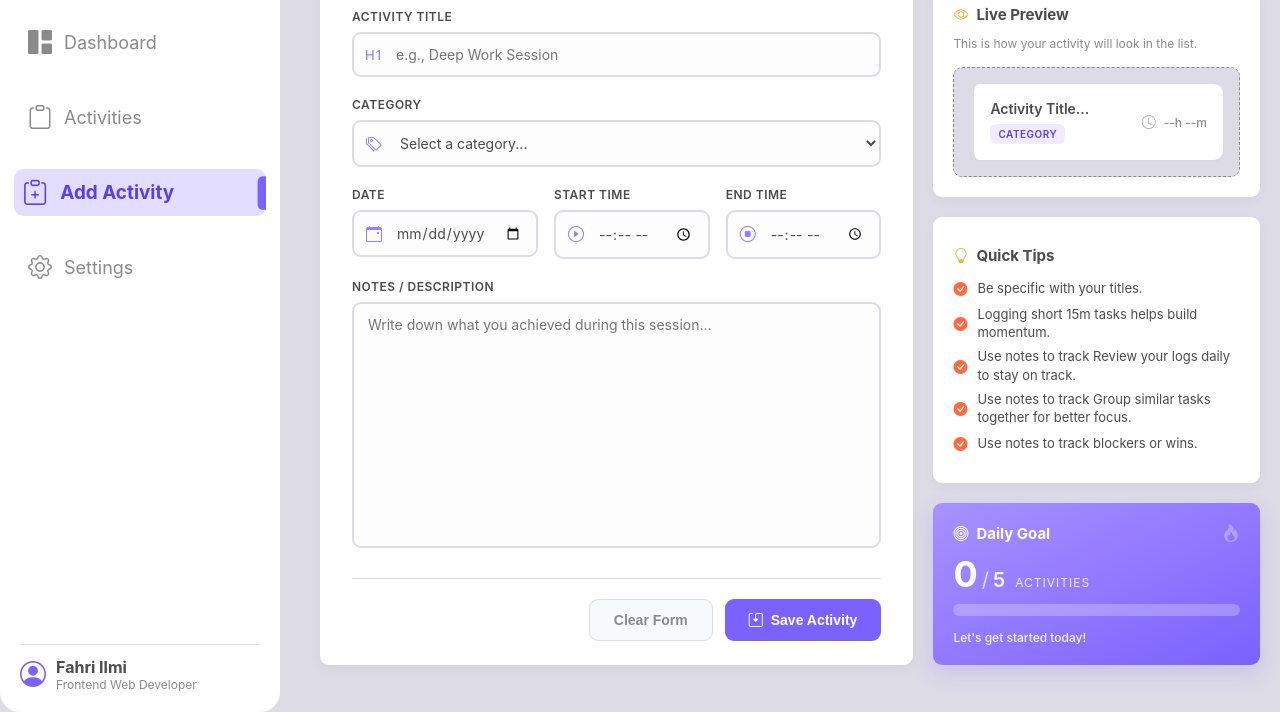
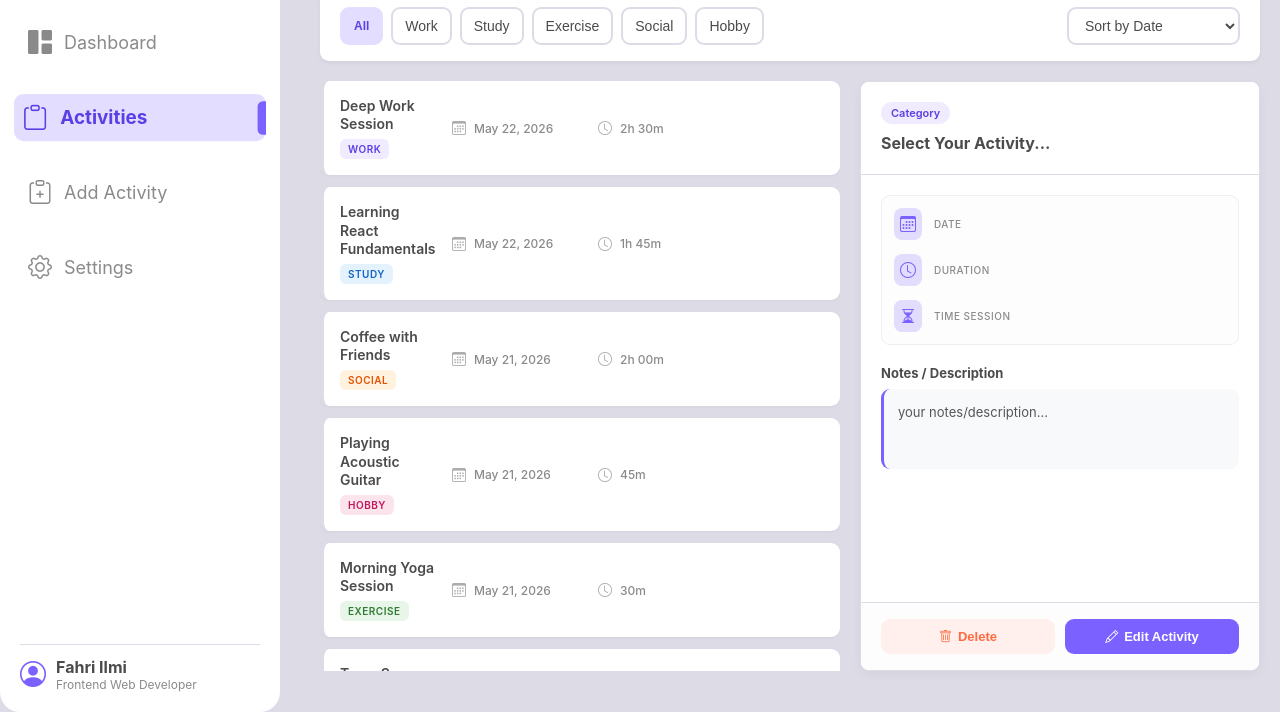
Before and after one commit to fahri238/Lifelog, a website built with Vite: page index.html in a window 1280 px wide. Shown: the part 88-800 px from the top of the page. Built offline with nearby package versions, Linux system fonts and the light colour scheme.

Commit message:
Feat: implement detail Activity panel

```diff
--- a/index.html
+++ b/index.html
@@ -36,14 +36,14 @@
           >
         </li>
         <li>
-          <a href="#activities" class="menu">
+          <a href="#activities" class="menu menu__focus">
             <i class="bi bi-clipboard menu__icon"></i>
             <!-- <i class="bi bi-clipboard-fill menu__icon"></i> -->
             Activities</a
           >
         </li>
         <li>
-          <a href="#add-activity" class="menu menu__focus">
+          <a href="#add-activity" class="menu">
             <i class="bi bi-clipboard-plus menu__icon"></i>
             <!-- <i class="bi bi-clipboard-plus-fill menu__icon"></i> -->
             Add Activity</a
@@ -234,10 +234,7 @@
       </div>
     </section>
 
-    <section
-      id="activities"
-      class="section-activities section-container hidden"
-    >
+    <section id="activities" class="section-activities section-container">
       <div class="section__header">
         <h2 class="title">Inputed Activities</h2>
 
@@ -280,7 +277,7 @@
           <li class="list-row">
             <div class="row-info">
               <h4>Deep Work Session</h4>
-              <span class="label label--work">Work</span>
+              <span class="label badge--work">Work</span>
             </div>
             <div class="row-date">
               <i class="bi bi-calendar3"></i>
@@ -303,7 +300,7 @@
           <li class="list-row">
             <div class="row-info">
               <h4>Learning React Fundamentals</h4>
-              <span class="label label--study">Study</span>
+              <span class="label badge--study">Study</span>
             </div>
             <div class="row-date">
               <i class="bi bi-calendar3"></i>
@@ -326,7 +323,7 @@
           <li class="list-row">
             <div class="row-info">
               <h4>Coffee with Friends</h4>
-              <span class="label label--social">Social</span>
+              <span class="label badge--social">Social</span>
             </div>
             <div class="row-date">
               <i class="bi bi-calendar3"></i>
@@ -349,7 +346,7 @@
           <li class="list-row">
             <div class="row-info">
               <h4>Playing Acoustic Guitar</h4>
-              <span class="label label--hobby">Hobby</span>
+              <span class="label badge--hobby">Hobby</span>
             </div>
             <div class="row-date">
               <i class="bi bi-calendar3"></i>
@@ -372,7 +369,7 @@
           <li class="list-row">
             <div class="row-info">
               <h4>Morning Yoga Session</h4>
-              <span class="label label--exercise">Exercise</span>
+              <span class="label badge--exercise">Exercise</span>
             </div>
             <div class="row-date">
               <i class="bi bi-calendar3"></i>
@@ -395,7 +392,7 @@
           <li class="list-row">
             <div class="row-info">
               <h4>Team Sync Meeting</h4>
-              <span class="label label--work">Work</span>
+              <span class="label badge--work">Work</span>
             </div>
             <div class="row-date">
               <i class="bi bi-calendar3"></i>
@@ -418,7 +415,7 @@
           <li class="list-row">
             <div class="row-info">
               <h4>Reading Clean Code Book</h4>
-              <span class="label label--study">Study</span>
+              <span class="label badge--study">Study</span>
             </div>
             <div class="row-date">
               <i class="bi bi-calendar3"></i>
@@ -441,7 +438,7 @@
           <li class="list-row">
             <div class="row-info">
               <h4>Gym Workout (Upper Body)</h4>
-              <span class="label label--exercise">Exercise</span>
+              <span class="label badge--exercise">Exercise</span>
             </div>
             <div class="row-date">
               <i class="bi bi-calendar3"></i>
@@ -464,7 +461,7 @@
           <li class="list-row">
             <div class="row-info">
               <h4>Family Dinner</h4>
-              <span class="label label--social">Social</span>
+              <span class="label badge--social">Social</span>
             </div>
             <div class="row-date">
               <i class="bi bi-calendar3"></i>
@@ -487,7 +484,7 @@
           <li class="list-row">
             <div class="row-info">
               <h4>Gaming Session (Valorant)</h4>
-              <span class="label label--hobby">Hobby</span>
+              <span class="label badge--hobby">Hobby</span>
             </div>
             <div class="row-date">
               <i class="bi bi-calendar3"></i>
@@ -512,11 +509,11 @@
           <div class="detail-panel__box">
             <div class="detail-panel__header">
               <div class="detail-panel__title-group">
-                <span class="badge-category badge--study" id="detail-category"
-                  >Study</span
+                <span class="badge-category badge--work" id="detail-category"
+                  >Category</span
                 >
                 <h2 class="detail-panel__title" id="detail-title">
-                  Learning React Fundamentals
+                  Select Your Activity...
                 </h2>
               </div>
             </div>
@@ -527,7 +524,7 @@
                   <i class="bi bi-calendar3 meta-item__icon"></i>
                   <div class="meta-item__text">
                     <span class="meta-item__label">Date</span>
-                    <p id="detail-date">May 20, 2026</p>
+                    <p id="detail-date"></p>
                   </div>
                 </div>
 
@@ -535,7 +532,7 @@
                   <i class="bi bi-clock meta-item__icon"></i>
                   <div class="meta-item__text">
                     <span class="meta-item__label">Duration</span>
-                    <p id="detail-duration">2h 00m</p>
+                    <p id="detail-duration"></p>
                   </div>
                 </div>
 
@@ -543,7 +540,7 @@
                   <i class="bi bi-hourglass-split meta-item__icon"></i>
                   <div class="meta-item__text">
                     <span class="meta-item__label">Time Session</span>
-                    <p id="detail-time-session">14:00 - 16:00</p>
+                    <p id="detail-time-session"></p>
                   </div>
                 </div>
               </div>
@@ -551,11 +548,7 @@
               <div class="detail-panel__notes-section">
                 <h3 class="detail-panel__notes-title">Notes / Description</h3>
                 <div class="detail-panel__notes-content" id="detail-notes">
-                  <p>
-                    Today, I learned about functional components, useState, and
-                    useEffect. Built a simple counter application but got stuck
-                    on the re-rendering part.
-                  </p>
+                  <p>your notes/description...</p>
                 </div>
               </div>
             </div>
@@ -576,7 +569,10 @@
       </div>
     </section>
 
-    <section id="add-activity" class="section-add-activity section-container">
+    <section
+      id="add-activity"
+      class="section-add-activity section-container hidden"
+    >
       <div class="section__header">
         <h2 class="title">Add Your New Activity</h2>
       </div>
@@ -584,100 +580,6 @@
       <div class="add-activity-container">
         <div class="form-panel">
           <form id="new-activity-form" class="activity-form">
-            <div class="form-group">
-              <label for="activity-title">Activity Title</label>
-              <div class="input-wrapper">
-                <i class="bi bi-type-h1 input-icon"></i>
-                <input
-                  type="text"
-                  id="activity-title"
-                  name="activity-title"
-                  placeholder="e.g., Deep Work Session"
-                  required
-                />
-              </div>
-            </div>
-
-            <div class="form-group">
-              <label for="activity-category">Category</label>
-              <div class="input-wrapper">
-                <i class="bi bi-tags input-icon"></i>
-                <select
-                  id="activity-category"
-                  name="activity-category"
-                  required
-                >
-                  <option value="" disabled selected>
-                    Select a category...
-                  </option>
-                  <option value="work">Work</option>
-                  <option value="study">Study</option>
-                  <option value="exercise">Exercise</option>
-                  <option value="social">Social</option>
-                  <option value="hobby">Hobby</option>
-                </select>
-              </div>
-            </div>
-
-            <div class="form-row-3">
-              <div class="form-group">
-                <label for="activity-date">Date</label>
-                <div class="input-wrapper">
-                  <i class="bi bi-calendar-event input-icon"></i>
-                  <input
-                    type="date"
-                    id="activity-date"
-                    name="activity-date"
-                    required
-                  />
-                </div>
-              </div>
-              <div class="form-group">
-                <label for="activity-start">Start Time</label>
-                <div class="input-wrapper">
-                  <i class="bi bi-play-circle input-icon"></i>
-                  <input
-                    type="time"
-                    id="activity-start"
-                    name="activity-start"
-                    required
-                  />
-                </div>
-              </div>
-              <div class="form-group">
-                <label for="activity-end">End Time</label>
-                <div class="input-wrapper">
-                  <i class="bi bi-stop-circle input-icon"></i>
-                  <input
-                    type="time"
-                    id="activity-end"
-                    name="activity-end"
-                    required
-                  />
-                </div>
-              </div>
-            </div>
-
-            <div class="form-group form-group--grow">
-              <label for="activity-notes">Notes / Description</label>
-              <textarea
-                id="activity-notes"
-                name="activity-notes"
-                placeholder="Write down what you achieved during this session..."
-              ></textarea>
-            </div>
-
-            <div class="form-actions">
-              <button type="reset" class="btn-form btn-form--clear">
-                Clear Form
-              </button>
-              <button type="submit" class="btn-form btn-form--submit">
-                <i class="bi bi-save2"></i> Save Activity
-              </button>
-            </div>
-          </form>
-
-          <!-- <form id="new-activity-form" class="activity-form">
             <div class="form-group">
               <label for="activity-title">Activity Title</label>
               <div class="input-wrapper">
@@ -702,8 +604,11 @@
                   name="activity-category"
                   required
                 >
-                  <option value="" disabled>Select a category...</option>
-                  <option value="work" selected>Work</option>
+                  <option value="" disabled>
+                    <!-- <option value="" disabled selected>  -->
+                    Select a category...
+                  </option>
+                  <option value="work">Work</option>
                   <option value="study">Study</option>
                   <option value="exercise">Exercise</option>
                   <option value="social">Social</option>
@@ -721,7 +626,7 @@
                     type="date"
                     id="activity-date"
                     name="activity-date"
-                    value="2026-05-23"
+                    value="2026-05-28"
                     required
                   />
                 </div>
@@ -734,7 +639,7 @@
                     type="time"
                     id="activity-start"
                     name="activity-start"
-                    value="09:00"
+                    value="19:00"
                     required
                   />
                 </div>
@@ -747,7 +652,7 @@
                     type="time"
                     id="activity-end"
                     name="activity-end"
-                    value="11:00"
+                    value="21:00"
                     required
                   />
                 </div>
@@ -761,7 +666,7 @@
                 name="activity-notes"
                 placeholder="Write down what you achieved during this session..."
               >
-Menyelesaikan fitur form dan layout grid.</textarea
+Learn JavaScript programming material with MVC architecture.</textarea
               >
             </div>
 
@@ -773,7 +678,7 @@ Menyelesaikan fitur form dan layout grid.</textarea
                 <i class="bi bi-save2"></i> Save Activity
               </button>
             </div>
-          </form> -->
+          </form>
         </div>
 
         <div class="side-info-panel">
@@ -789,7 +694,7 @@ Menyelesaikan fitur form dan layout grid.</textarea
               <li class="list-row preview-list-row">
                 <div class="row-info">
                   <h4 id="preview-title">Activity Title...</h4>
-                  <span class="label label--work" id="preview-category"
+                  <span class="label badge--work" id="preview-category"
                     >Category</span
                   >
                 </div>
@@ -847,9 +752,7 @@ Menyelesaikan fitur form dan layout grid.</textarea
               <div class="goal-bar-bg">
                 <div class="goal-bar-fill" style="width: 0"></div>
               </div>
-              <p class="goal-motivation">
-                Let's get started today!
-              </p>
+              <p class="goal-motivation">Let's get started today!</p>
               <!-- <p class="goal-motivation">
                 Good start! Keep going.
               </p>
--- a/src/css/components.css
+++ b/src/css/components.css
@@ -660,24 +660,24 @@ ul.row-container::-webkit-scrollbar {
   letter-spacing: 0.5px;
 }
 
-.label--work {
+.badge--work {
   background-color: #f0ebff;
   color: var(--color-primary-darker);
 }
-.label--study {
+.badge--study {
   background-color: #e3f2fd;
   color: #1565c0;
 }
-.label--exercise {
+.badge--exercise {
   background-color: #e8f5e9;
   color: #2e7d32;
 }
 
-.label--social {
+.badge--social {
   background-color: #fff3e0;
   color: #e65100;
 } /* Nuansa Oranye */
-.label--hobby {
+.badge--hobby {
   background-color: #fce4ec;
   color: #c2185b;
 }
@@ -788,8 +788,7 @@ ul.row-container::-webkit-scrollbar {
   grid-row: 2 / span 1;
   padding: 0;
   height: 100%;
-  min-width: 0;
-  max-width: 400px;
+  width: 400px;
   overflow: hidden;
 
   /* Efek transisi halus saat dimunculkan lewat JS */
@@ -846,11 +845,6 @@ ul.row-container::-webkit-scrollbar {
   width: fit-content;
 }
 
-.badge--study {
-  background-color: var(--color-primary-opacity);
-  color: var(--color-primary-darker);
-}
-
 .detail-panel__title {
   font-size: 1.6rem;
   font-weight: var(--font-weight-bold);
@@ -939,6 +933,7 @@ ul.row-container::-webkit-scrollbar {
   font-size: 1.3rem;
   color: #555;
   line-height: 1.5;
+  min-height: 80px;
 }
 
 .detail-panel__notes-content p {
--- a/src/js/controllers/addActivityController.js
+++ b/src/js/controllers/addActivityController.js
@@ -1,21 +1,21 @@
 import addActivityView from "../views/addActivityView";
-import * as addActivityModel from "../model/addActivityModel";
+import * as activityManager from "../model/activityManager";
 import { saveDataForm } from "../model/state";
 import { GOAL_STATES } from "../config";
 
 export const livePreviewController = () => {
-  addActivityView.livePreview(addActivityModel.countTimeDifference);
+  addActivityView.renderLivePreview(activityManager.countTimeDifference);
 };
 
 export const addActivityController = () => {
-  const { currentCount, state } = addActivityModel.processdailyCounter(false);
-  addActivityView.dailyGoal(currentCount, state);
+  const { currentCount, state } = activityManager.processdailyCounter(false);
+  addActivityView.renderDailyGoal(currentCount, state);
 
-  addActivityView.formData((formData) => {
-    saveDataForm(formData);
+  addActivityView.formData((data) => {
+    activityManager.countTimeDifference;
+    saveDataForm(data);
 
-    const updateData = addActivityModel.processdailyCounter(true);
-
-    addActivityView.dailyGoal(updateData.currentCount, updateData.state);
+    const updateData = activityManager.processdailyCounter(true);
+    addActivityView.renderDailyGoal(updateData.currentCount, updateData.state);
   });
 };
--- a/src/js/views/addActivityView.js
+++ b/src/js/views/addActivityView.js
@@ -20,7 +20,15 @@ class AddActivityViews {
   _goalBar = document.querySelector(".goal-bar-fill");
   _goalIconFire = document.querySelector(".goal-icon-fire");
 
-  livePreview(handlerTime) {
+  _updateDuration(handlerTime) {
+    if (!this._inputStartTime.value || !this._inputEndTime.value) return;
+    this._previewDuration.textContent = handlerTime(
+      this._inputStartTime.value,
+      this._inputEndTime.value,
+    );
+  }
+
+  renderLivePreview(handlerTime) {
     this._inputTitle.addEventListener("input", (e) => {
       this._previewTitle.textContent =
         this._inputTitle.value.trim() || "Activity Title...";
@@ -29,28 +37,24 @@ class AddActivityViews {
     this._inputCategory.addEventListener("input", (e) => {
       this._previewCategory.textContent =
         this._inputCategory.options[this._inputCategory.selectedIndex].text;
-      this._previewCategory.className = `label label--${this._inputCategory.value}`;
+      this._previewCategory.className = `label badge--${this._inputCategory.value}`;
     });
 
     [this._inputStartTime, this._inputEndTime].forEach((input) => {
       input.addEventListener("change", () => {
-        if (!this._inputStartTime.value || !this._inputEndTime.value) return;
-        this._previewDuration.textContent = handlerTime(
-          this._inputStartTime.value,
-          this._inputEndTime.value,
-        );
+        this._updateDuration(handlerTime);
       });
     });
 
     this._formInput.addEventListener("reset", () => {
       this._previewTitle.textContent = "Activity Title...";
       this._previewCategory.textContent = "Category";
-      this._previewCategory.className = "label label--work";
+      this._previewCategory.className = "label badge--work";
       this._previewDuration.textContent = "--h --m";
     });
   }
 
-  dailyGoal(currentCount, goalState) {
+  renderDailyGoal(currentCount, goalState) {
     // update daily current number
     this._goalCurrent.textContent = currentCount;
 
--- a/src/js/views/sidebarView.js
+++ b/src/js/views/sidebarView.js
@@ -3,7 +3,7 @@ class SidebarView {
   _menusEl = document.querySelectorAll(".menu");
   _contentsEl = document.querySelectorAll(".section-container");
 
-  setFocusMenu(handler) {
+  setFocusMenu() {
     this._parentEl.addEventListener("click", (e) => {
       e.preventDefault();
       const selectEl = e.target.closest(".menu");
--- a/src/main.js
+++ b/src/main.js
@@ -3,9 +3,11 @@ import { DEFAULT_TIME } from "./js/config";
 import addActivityView from "./js/views/addActivityView";
 import * as addActivityController from "./js/controllers/addActivityController";
 import * as config from "./js/config";
+import * as activitiesController from "./js/controllers/activitiesController";
 sidebarView.setFocusMenu();
 
 document.addEventListener("DOMContentLoaded", () => {
   addActivityController.livePreviewController();
   addActivityController.addActivityController();
+  activitiesController.detailActivityController();
 });
```
Also changed, not shown: src/js/controllers/activitiesController.js (added, +10 -0 lines), src/js/helpers/format.js (+11 -0 lines), src/js/model/state.js (+8 -3 lines), src/js/views/activitiesView.js (added, +21 -0 lines), src/js/model/activityManager.js (renamed from src/js/model/addActivityModel.js), src/js/views/ActivityView.js (deleted).
